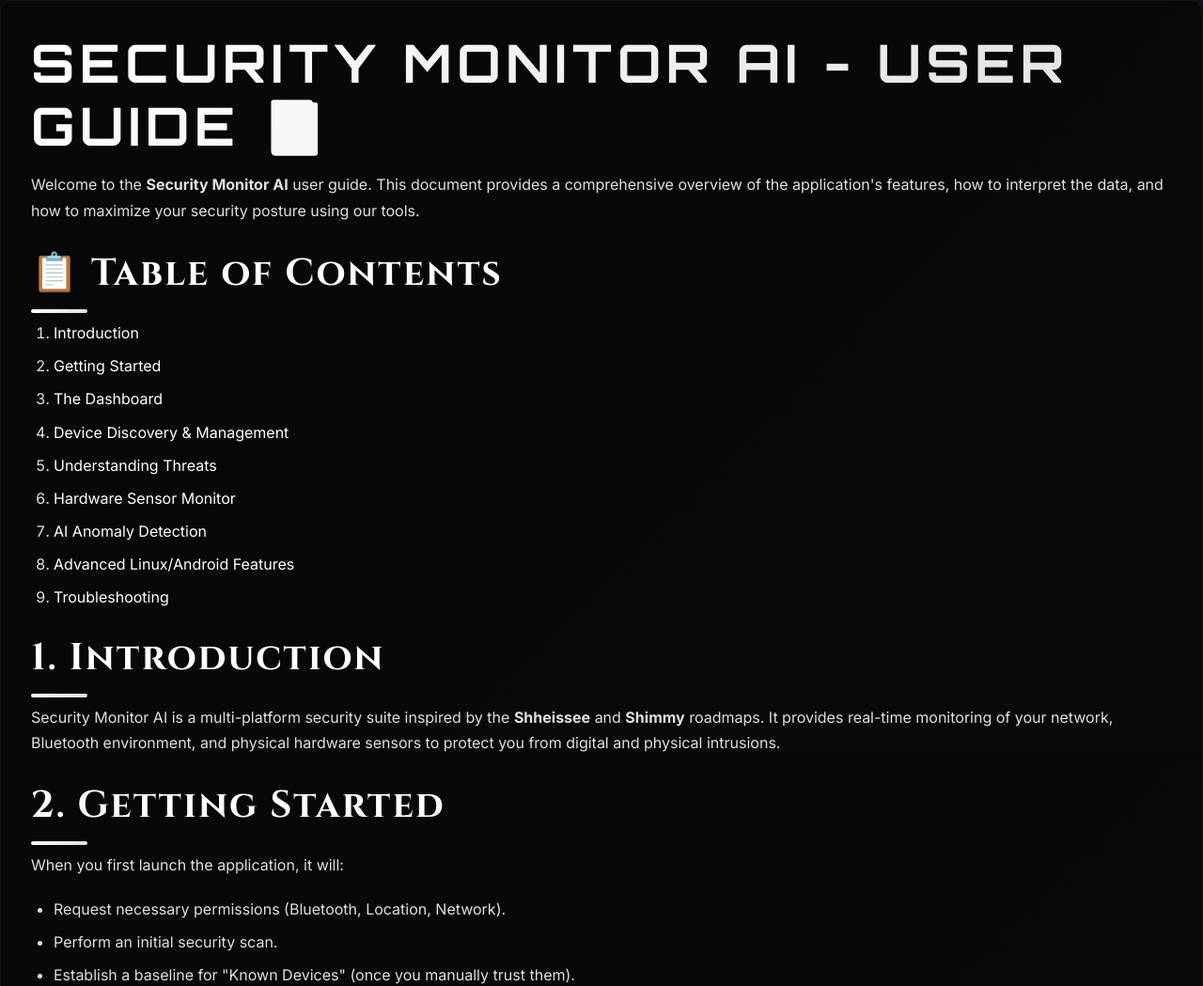
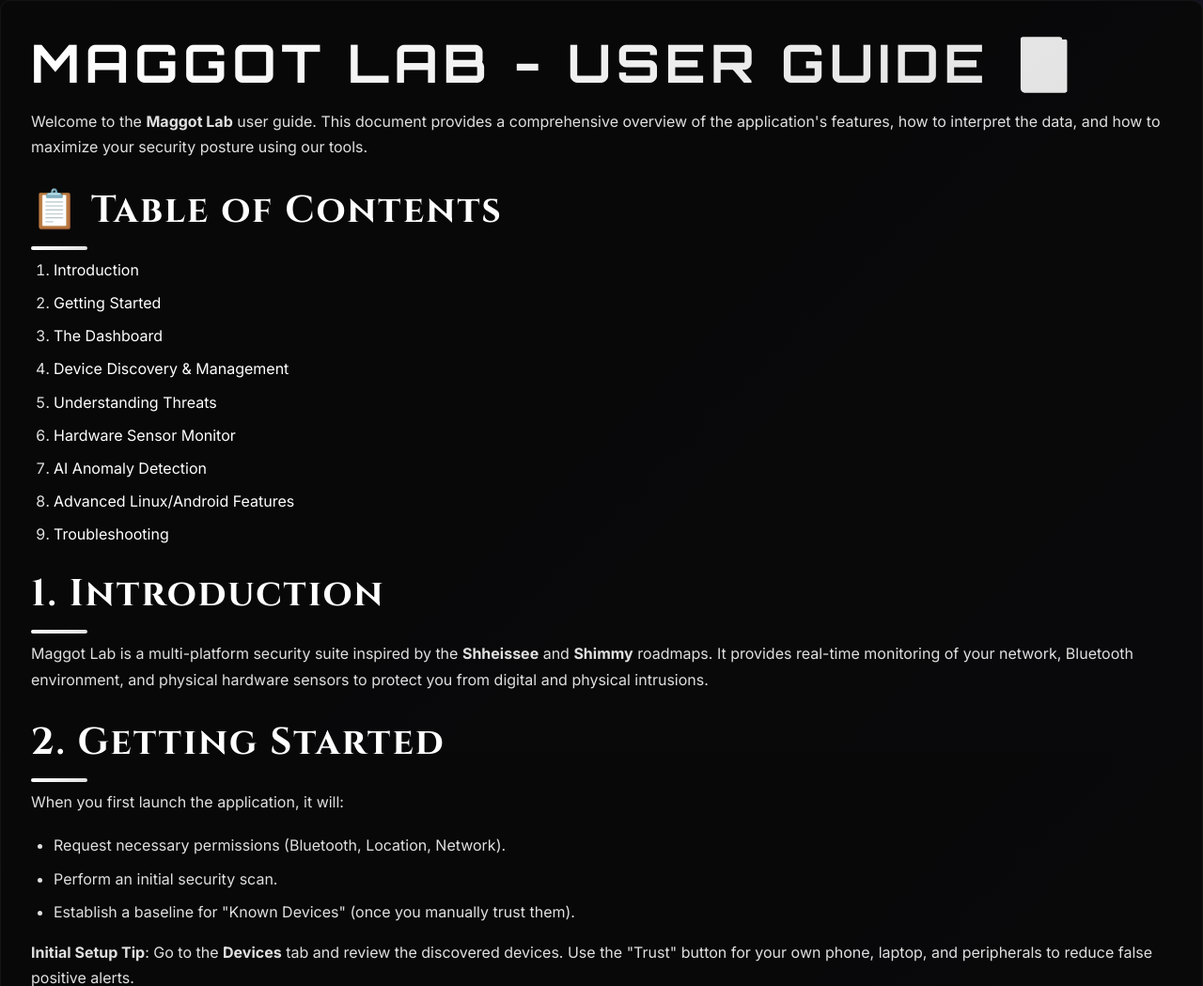
Before and after one commit to maggotcorp/python_homepage, a Flask app: page /flutter-lab/user_guide in a window 1280 px wide. Shown: the top 1049 px of the page at 94% size. Run offline with Flask 3, Linux system fonts and the light colour scheme.

Commit message:
refactor: rename app from Security Monitor AI to Maggot Lab
Update privacy policy, README, and user guide templates to reflect
the new application name "Maggot Lab" for consistent branding.
This rebranding aligns with project evolution and merges prior tools.

```diff
--- a/src/templates/flutter_lab_privacy.html
+++ b/src/templates/flutter_lab_privacy.html
@@ -9,10 +9,10 @@
 <body>
     <div class="container document-content">
     <div class="container document-content">
-        <h1>Privacy Policy for Flutter Lab</h1>
+        <h1>Privacy Policy for Maggot Lab</h1>
         <p><strong>Effective Date:</strong> March 26, 2026</p>
         <h2>Introduction</h2>
-        <p>Flutter Lab ("we", "our", "us") is committed to protecting your privacy. This Privacy Policy explains how we collect, use, and safeguard your information when you use our mobile application.</p>
+        <p>Maggot Lab ("we", "our", "us") is committed to protecting your privacy. This Privacy Policy explains how we collect, use, and safeguard your information when you use our mobile application.</p>
         <h2>Information We Collect</h2>
         <h3>1. Personal Information</h3>
         <p>We do not collect any personal information that can identify you individually.</p>
--- a/src/templates/flutter_lab_readme.html
+++ b/src/templates/flutter_lab_readme.html
@@ -11,7 +11,7 @@
     <h1>Maggot Lab 🛡️</h1>
     <p>A comprehensive, intelligent security monitoring application built with Flutter, designed for Android and Linux. This project merges and enhances the functionality of the <strong>Shheissee</strong> IDS and <strong>Shimmy</strong> monitoring tools into a modern, beautiful GUI application.</p>
     <h2>🚀 Overview</h2>
-    <p>Security Monitor AI provides real-time oversight of your digital and physical environment. It uses machine learning patterns to detect anomalies in network traffic, Bluetooth signals, and hardware sensor data.</p>
+    <p>Maggot Lab provides real-time oversight of your digital and physical environment. It uses machine learning patterns to detect anomalies in network traffic, Bluetooth signals, and hardware sensor data.</p>
     <h2>✨ Features</h2>
     <h3>🔍 Network & WiFi Monitoring</h3>
     <ul>
--- a/src/templates/flutter_lab_readme_content.html
+++ b/src/templates/flutter_lab_readme_content.html
@@ -1,4 +1,4 @@
-<h1>Security Monitor AI 🛡️</h1>
+<h1>Maggot Lab 🛡️</h1>
 <p>A comprehensive, intelligent security monitoring application built with Flutter, designed for Android and Linux. This project merges and enhances the functionality of the <strong>Shheissee</strong> IDS and <strong>Shimmy</strong> monitoring tools into a modern, beautiful GUI application.</p>
 <h2>🚀 Overview</h2>
 <p>Security Monitor AI provides real-time oversight of your digital and physical environment. It uses machine learning patterns to detect anomalies in network traffic, Bluetooth signals, and hardware sensor data.</p>
--- a/src/templates/flutter_lab_userguide.html
+++ b/src/templates/flutter_lab_userguide.html
@@ -3,13 +3,13 @@
 <head>
     <meta charset="UTF-8">
     <meta name="viewport" content="width=device-width, initial-scale=1.0">
-    <title>Security Monitor AI User Guide</title>
+    <title>Maggot Lab User Guide</title>
     <link rel="stylesheet" href="{{ url_for('static', filename='css/style.css') }}">
 </head>
 <body>
     <div class="container document-content">
-    <h1>Security Monitor AI - User Guide 📘</h1>
-    <p>Welcome to the <strong>Security Monitor AI</strong> user guide. This document provides a comprehensive overview of the application's features, how to interpret the data, and how to maximize your security posture using our tools.</p>
+    <h1>Maggot Lab - User Guide 📘</h1>
+    <p>Welcome to the <strong>Maggot Lab</strong> user guide. This document provides a comprehensive overview of the application's features, how to interpret the data, and how to maximize your security posture using our tools.</p>
     <h2>📋 Table of Contents</h2>
     <ol>
         <li><a href="#1-introduction">Introduction</a></li>
@@ -23,7 +23,7 @@
         <li><a href="#9-troubleshooting">Troubleshooting</a></li>
     </ol>
     <h2>1. Introduction</h2>
-    <p>Security Monitor AI is a multi-platform security suite inspired by the <strong>Shheissee</strong> and <strong>Shimmy</strong> roadmaps. It provides real-time monitoring of your network, Bluetooth environment, and physical hardware sensors to protect you from digital and physical intrusions.</p>
+    <p>Maggot Lab is a multi-platform security suite inspired by the <strong>Shheissee</strong> and <strong>Shimmy</strong> roadmaps. It provides real-time monitoring of your network, Bluetooth environment, and physical hardware sensors to protect you from digital and physical intrusions.</p>
     <h2>2. Getting Started</h2>
     <p>When you first launch the application, it will:</p>
     <ul>
```
